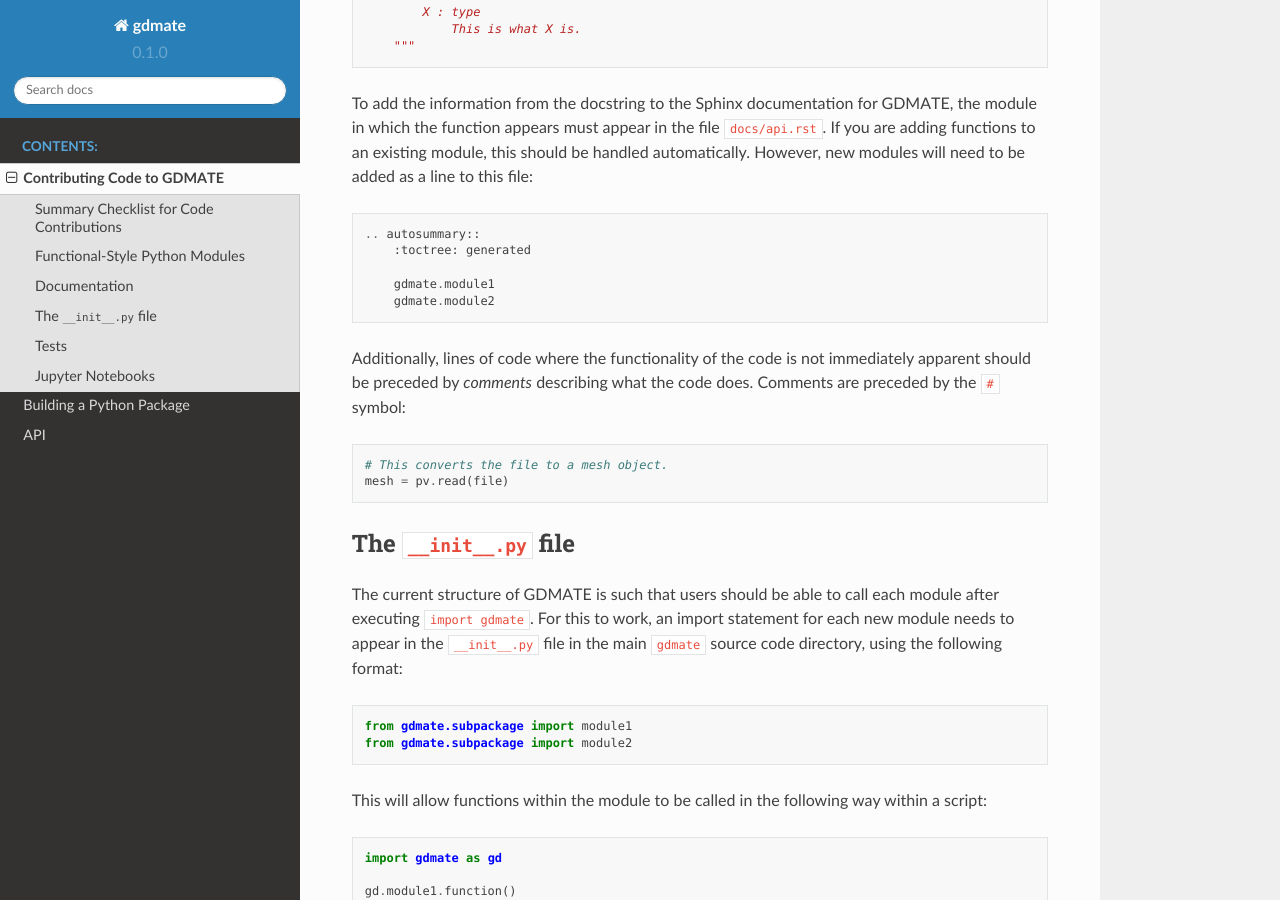
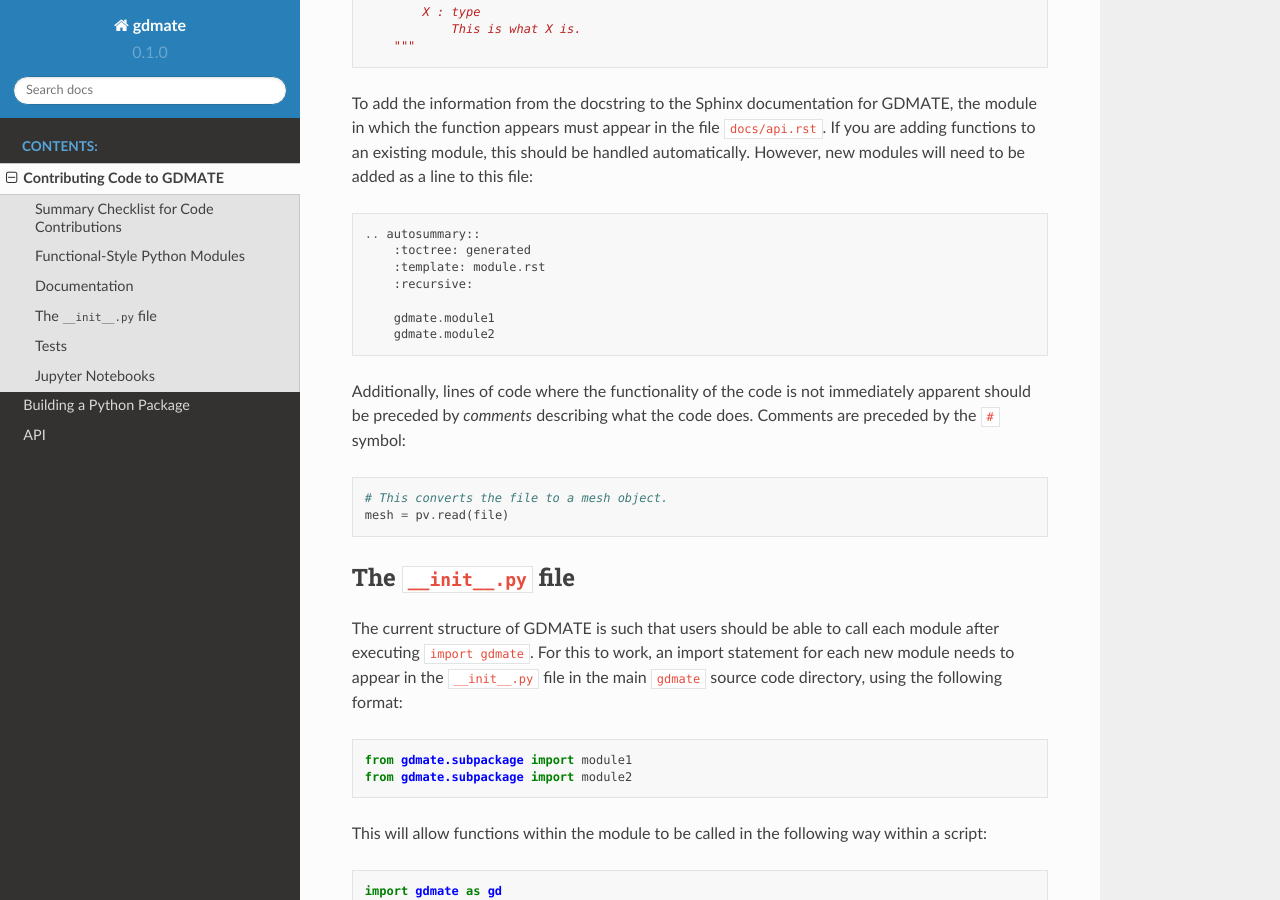
Before and after one commit to ptrscll/gdmate, a Sphinx documentation site: the page built from docs/CONTRIBUTING.md, in a window 1280 px wide and 900 px high, scrolled down 1238 px. Built offline with Sphinx 7.4.7 and the Read the Docs theme 2.0.0, drawn with Linux system fonts in a browser that asks for light colours; pages that are not in the unit, such as notebooks, are missing from menus; the version number is read from the project's files by our own code.

Commit message:
Set up API for recursive function page generation.

````diff
--- a/docs/CONTRIBUTING.md
+++ b/docs/CONTRIBUTING.md
@@ -41,6 +41,8 @@
 ```
 .. autosummary::
     :toctree: generated
+    :template: module.rst
+    :recursive:
 
     gdmate.module1
     gdmate.module2
--- /dev/null
+++ b/docs/_templates/base.rst
@@ -0,0 +1,3 @@
+{{ fullname | escape | underline}}
+
+.. auto{{ objtype }}:: {{ fullname }}
--- /dev/null
+++ b/docs/_templates/module.rst
@@ -0,0 +1,66 @@
+{{ fullname | escape | underline}}
+
+.. automodule:: {{ fullname }}
+
+   {% block attributes %}
+   {% if attributes %}
+   .. rubric:: {{ _('Module Attributes') }}
+
+   .. autosummary::
+      :toctree:
+   {% for item in attributes %}
+      {{ item }}
+   {%- endfor %}
+   {% endif %}
+   {% endblock %}
+
+   {% block functions %}
+   {% if functions %}
+   .. rubric:: {{ _('Functions') }}
+
+   .. autosummary::
+      :toctree:
+      :template: base.rst
+   {% for item in functions %}
+      {{ item }}
+   {%- endfor %}
+   {% endif %}
+   {% endblock %}
+
+   {% block classes %}
+   {% if classes %}
+   .. rubric:: {{ _('Classes') }}
+
+   .. autosummary::
+      :toctree:
+   {% for item in classes %}
+      {{ item }}
+   {%- endfor %}
+   {% endif %}
+   {% endblock %}
+
+   {% block exceptions %}
+   {% if exceptions %}
+   .. rubric:: {{ _('Exceptions') }}
+
+   .. autosummary::
+      :toctree:
+   {% for item in exceptions %}
+      {{ item }}
+   {%- endfor %}
+   {% endif %}
+   {% endblock %}
+
+{% block modules %}
+{% if modules %}
+.. rubric:: Modules
+
+.. autosummary::
+   :toctree:
+   :template: module.rst
+   :recursive:
+{% for item in modules %}
+   {{ item }}
+{%- endfor %}
+{% endif %}
+{% endblock %}
--- a/docs/conf.py
+++ b/docs/conf.py
@@ -44,6 +44,8 @@
     "myst_parser"
 ]
 
+autosummary_imported_members = True
+
 # Add any paths that contain templates here, relative to this directory.
 templates_path = ['_templates']
 
````
Also changed, not shown: docs/api.rst (+9 -0 lines).
